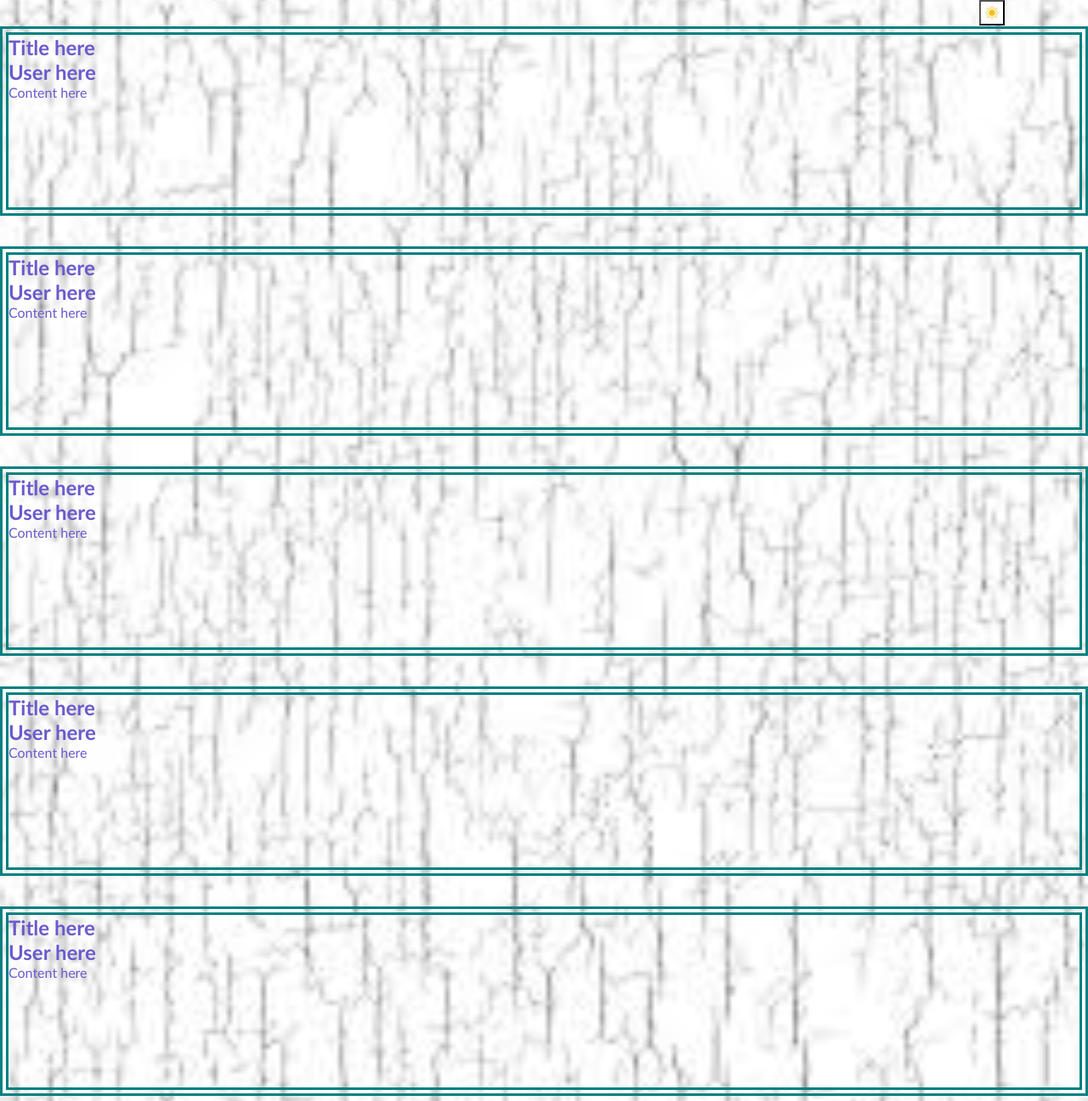
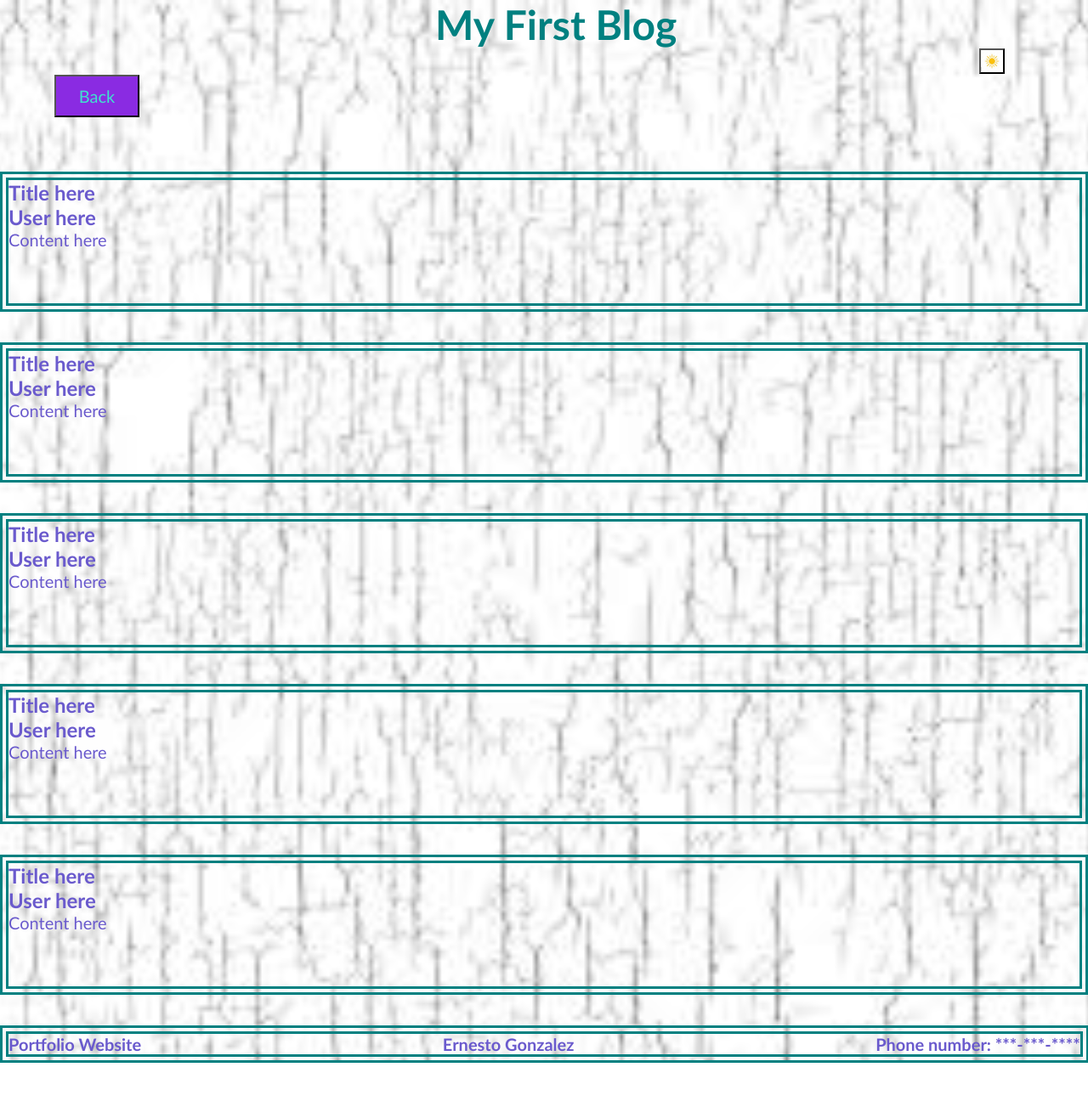
Before and after one commit to ErnestoAG/Personal-Blog-Website, a plain HTML site: page blog.html in a window 1280 px wide. Shown: the top 1296 px of the page at 85% size. After the commit the page ends 1251 px from the top, so only its background shows below. Drawn offline with Linux system fonts and the light colour scheme.

Commit message:
Fixed local storage problems, added footer, added back button, and tweaked some style options

```diff
--- a/assets/css/blog.css
+++ b/assets/css/blog.css
@@ -5,6 +5,32 @@
 body {
     background-image: url('../images/background.jpg');
     background-size: contain;
+}
+
+h1 {
+    font-family: 'Brush Script MT', 'Gill Sans', 'Gill Sans MT', Calibri, 'Trebuchet MS', sans-serif;
+    font-size: 300%;
+    color: teal;
+    margin-left: 40%;
+}
+
+.back {
+    margin-left: 5%;
+    margin-bottom: 5%;
+}
+
+#back {
+    width:100px;
+    height: 50px;
+    background-color: blueviolet;
+    font-family: 'Brush Script MT', 'Gill Sans', 'Gill Sans MT', Calibri, 'Trebuchet MS', sans-serif;
+    font-size: 20px;
+    color: turquoise;
+}
+
+#back:hover {
+    background-color: turquoise;
+    color: blueviolet;
 }
 
 #switch {
@@ -15,15 +41,41 @@ body {
     background-size: contain;
 }
 
+#switch:hover{
+    border-radius: 100%;
+}
+
+#scr {
+    left: 0;
+    bottom: 0;
+    width: 98.5%;
+    display: flex;
+    justify-content: space-between;
+    border-style: double;
+    border-width: 10px;
+    border-color: teal;
+    font-family: 'Brush Script MT', 'Gill Sans', 'Gill Sans MT', Calibri, 'Trebuchet MS', sans-serif;
+    color: slateblue;
+    font-size: 20px;
+    font-weight: bold;
+}
+
+#scr a {
+    text-decoration: none;
+    color: inherit;
+}
+
 section {
     font-family: 'Brush Script MT', 'Gill Sans', 'Gill Sans MT', Calibri, 'Trebuchet MS', sans-serif;
     color: slateblue;
     border-style: double;
     border-width: 10px;
     border-color: teal;
+    text-decoration: none;
 }
 
 section p {
     font-family: 'Gill Sans', 'Gill Sans MT', Calibri, 'Trebuchet MS', sans-serif;
-    margin-bottom: 10%;
+    font-size: 20px;
+    margin-bottom: 5%;
 }
--- a/assets/css/form.css
+++ b/assets/css/form.css
@@ -16,6 +16,10 @@ body {
     width: 30px;
     background-image: url('../images/switch.jpg');
     background-size: contain;
+}
+
+#switch:hover{
+    border-radius: 100%;
 }
 
 .title {
--- a/assets/js/logic.js
+++ b/assets/js/logic.js
@@ -1,5 +1,18 @@
 var blog = JSON.parse(localStorage.getItem('blog'));
 var log = JSON.parse(localStorage.getItem('blog#'));
+
+if (log > 5) {
+    for (i = 0; i < log - 5; i++) {
+        var section = document.createElement('section');
+        section.setAttribute('id', JSON.stringify(6 + i));
+        section.appendChild(document.createElement('h2')).classList.add('name');
+        section.appendChild(document.createElement('h2')).classList.add('title');
+        section.appendChild(document.createElement('p'));
+        document.body.insertBefore(section, document.getElementById('scr'));
+        document.body.insertBefore(document.createElement('br'), document.getElementById('scr'));
+        document.body.insertBefore(document.createElement('br'), document.getElementById('scr'));
+    }
+}
 
 if (log != null) {
     for (let i = 0; i < log; i++) {
--- a/blog.html
+++ b/blog.html
@@ -7,7 +7,11 @@
     <link rel="stylesheet" href="./assets/css/styles.css">
 </head>
 <body>
-    <button id="switch"></button>
+    <header>
+        <h1>My First Blog</h1>
+        <button id="switch"></button>
+        <div class="back"><a href="index.html"><button id="back">Back</button></a></div>
+    </header>
     <section id="1">
         <h2 class="title">Title here</h2>
         <h2 class="name">User here</h2>
@@ -33,6 +37,11 @@
         <h2 class="name">User here</h2>
         <p>Content here</p>
     </section><br><br>
+    <div id="scr">
+        <a href="https://ernestoag.github.io/Portfolio-Website/">Portfolio Website</a>
+        <div>Ernesto Gonzalez</div>
+        <div>Phone number: ***-***-****</div>
+    </div>
     <script src="assets/js/blog.js"></script>
     <script src="assets/js/logic.js"></script>
 </body>
```
Also changed, not shown: assets/js/form.js (+9 -11 lines).
